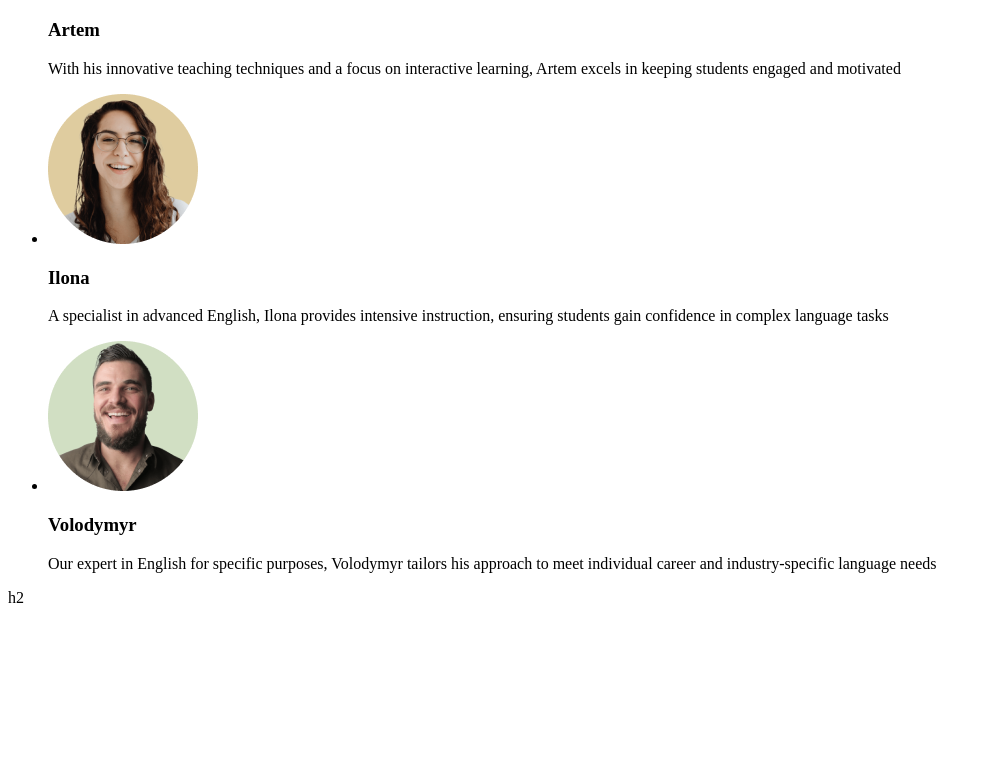
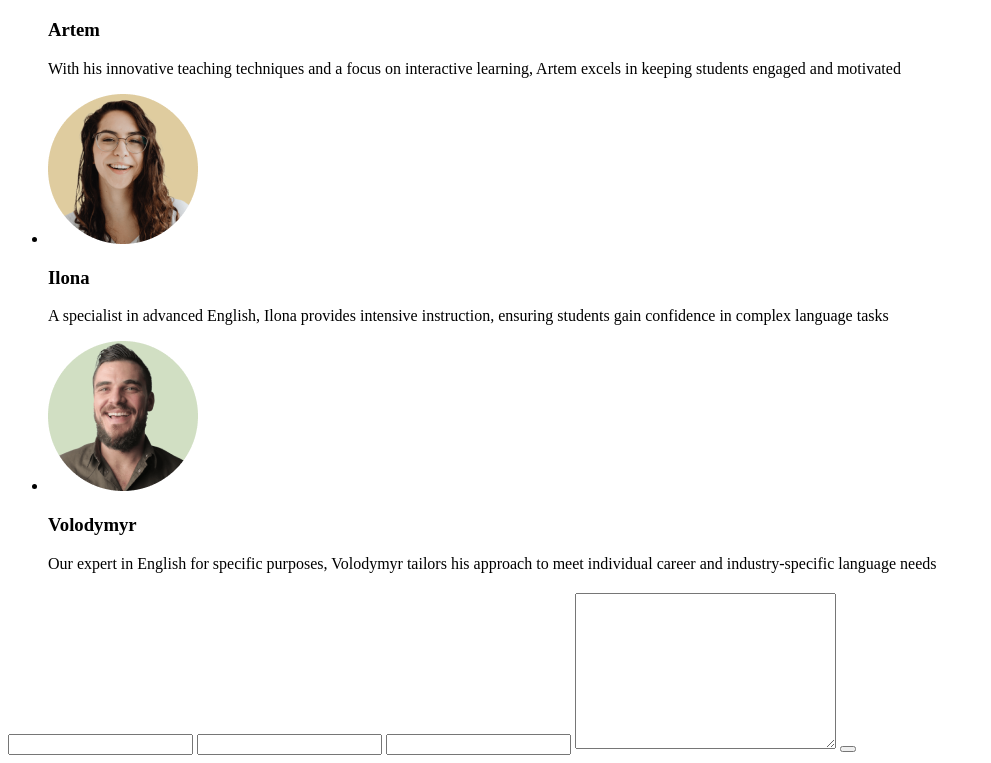
Before and after one commit to VorobeiIvan/english-excellence, a plain HTML site: page index.html in a window 1280 px wide. Shown: the part 2242-3005 px from the top of the page, without its empty margins (0-991 px from the left). Before the commit the page ends 2857 px from the top, so only its background shows below. Drawn offline with Linux system fonts and the light colour scheme.

Commit message:
add  Leave an application

```diff
--- a/index.html
+++ b/index.html
@@ -353,7 +353,19 @@
         <!-- Leave an application -->
         <section class="section">
             <div class="container">
-h2
+<h2 class="application-title title"></h2>
+<p class="application-text text"></p>
+<form action="" class="application-form">
+    <input type="text" class="user-name">
+    <input type="text" class="user-email">
+    <input type="text" class="phone">
+    <textarea name="" id="" cols="30" rows="10" class="comments"></textarea>
+    <label for="" class="">
+        <checkbox></checkbox>
+        <checkbox></checkbox>
+        <checkbox></checkbox>
+    </label><button class="btn-application btn"></button>
+</form>
             </div>
         </section>
 
```
